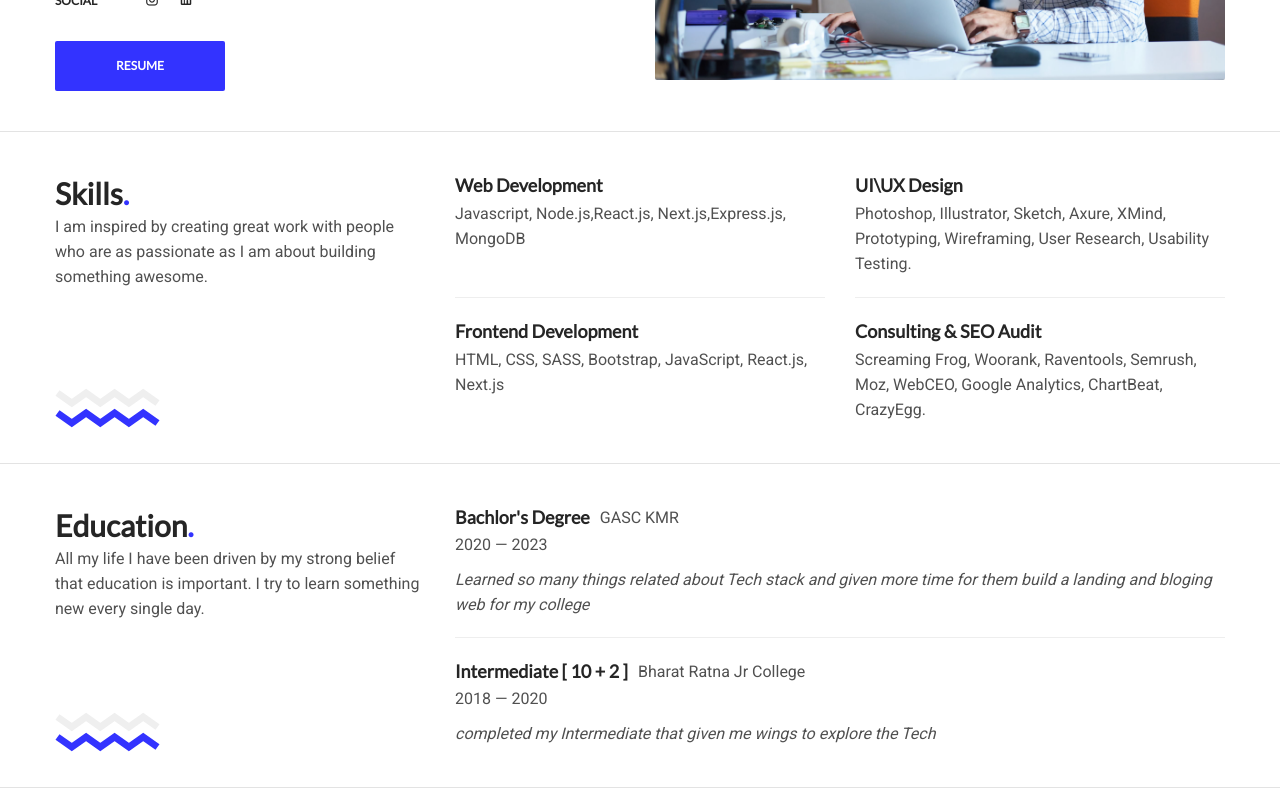
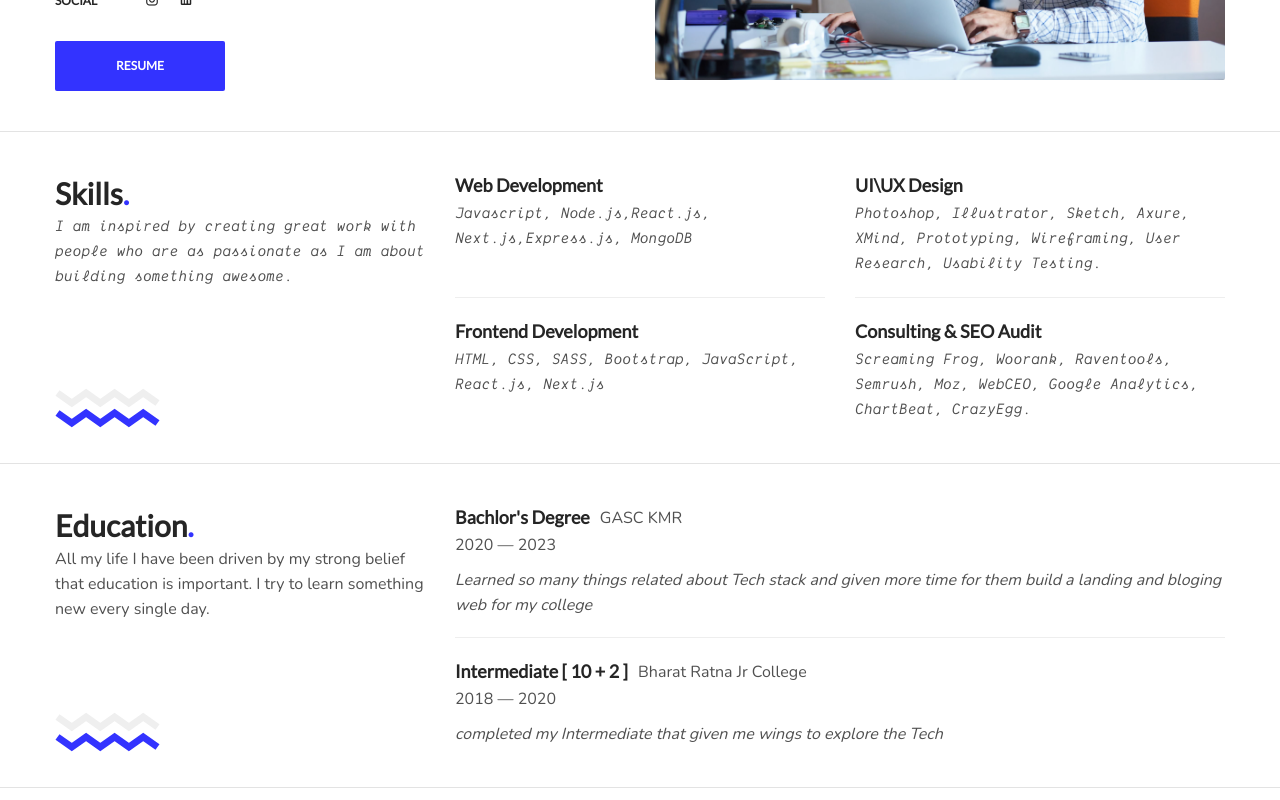
Before and after one commit to shivalalprasad/shivalalprasad, a Next.js app in the folder frontend/: page /Resume in a window 1280 px wide. Shown: the part 360-1160 px from the top of the page. Built offline with nearby package versions, Linux system fonts and the light colour scheme.

Commit message:
added fonts

```diff
--- a/frontend/src/app/Resume/components/education.js
+++ b/frontend/src/app/Resume/components/education.js
@@ -1,9 +1,13 @@
+import localFont from 'next/font/local'
+
+
+const NunitoLocal = localFont({ src: '../../fonts/Nunito/Nunito-VariableFont_wght.ttf' })
 
 
 
 export default function Education() {
   return (
-    <section id="education" className="section">
+    <section id="education" className={NunitoLocal.className + " section"}>
       <div className="container">
         <div className="row wave-bg">
           <div className="zigzag wow slideInLeft">
--- a/frontend/src/app/Resume/components/experience.js
+++ b/frontend/src/app/Resume/components/experience.js
@@ -1,9 +1,11 @@
 
-
+import localFont from 'next/font/local'
+// const NunitoLocal = localFont({ src: './Nunito/Nunito-VariableFont_wght.ttf' })
+const DankMonoItalic = localFont({ src: '../../fonts/DankMono-italic.otf' })
 
 export default function Experience() {
   return (
-    <section id="experience" className="section">
+    <section id="experience" className={DankMonoItalic.className + " section"}>
       <div className="container">
         <div className="row wave-bg">
           <div className="zigzag wow slideInLeft">
--- a/frontend/src/app/Resume/components/hello.js
+++ b/frontend/src/app/Resume/components/hello.js
@@ -1,11 +1,11 @@
 
-import localFont from '@next/font/local'
+import localFont from 'next/font/local'
 // const NunitoLocal = localFont({ src: './Nunito/Nunito-VariableFont_wght.ttf' })
-const DankMono = localFont({ src: '../../fonts/DankMono-Bold.otf' })
+const DankMonoBold = localFont({ src: '../../fonts/DankMono-Bold.otf' })
 
 export default function Hello() {
   return (
-    <section id="hello" className={DankMono.className + " section"}>
+    <section id="hello" className={DankMonoBold.className + " section"}>
 
       <div className="container">
         <div className="row">
--- a/frontend/src/app/Resume/components/skills.js
+++ b/frontend/src/app/Resume/components/skills.js
@@ -1,9 +1,11 @@
 
-
+import localFont from 'next/font/local'
+// const NunitoLocal = localFont({ src: './Nunito/Nunito-VariableFont_wght.ttf' })
+const DankMonoItalic = localFont({ src: '../../fonts/DankMono-italic.otf' })
 
 export default function Skills() {
   return (
-    <section id="skills" className="section">
+    <section id="skills" className={DankMonoItalic.className + " section"}>
       <div className="container">
         <div className="row wave-bg">
           <div className="zigzag wow slideInLeft">
--- a/frontend/src/app/layout.js
+++ b/frontend/src/app/layout.js
@@ -8,7 +8,7 @@ import Navbar from "./components/navbar";
 
 const inter = Nunito({ subsets: ["latin"] });
 
-import localFont from '@next/font/local'
+import localFont from 'next/font/local'
 // const NunitoLocal = localFont({ src: './Nunito/Nunito-VariableFont_wght.ttf' })
 const DankMono = localFont({ src: './fonts/DankMono-italic.otf' })
 
```
